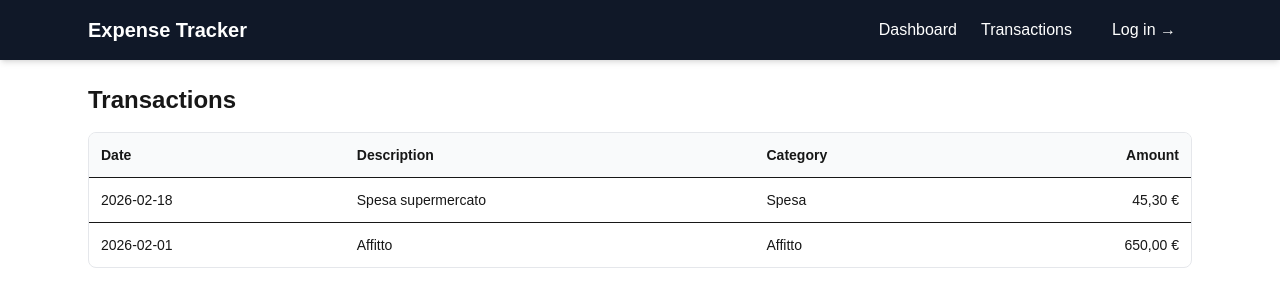
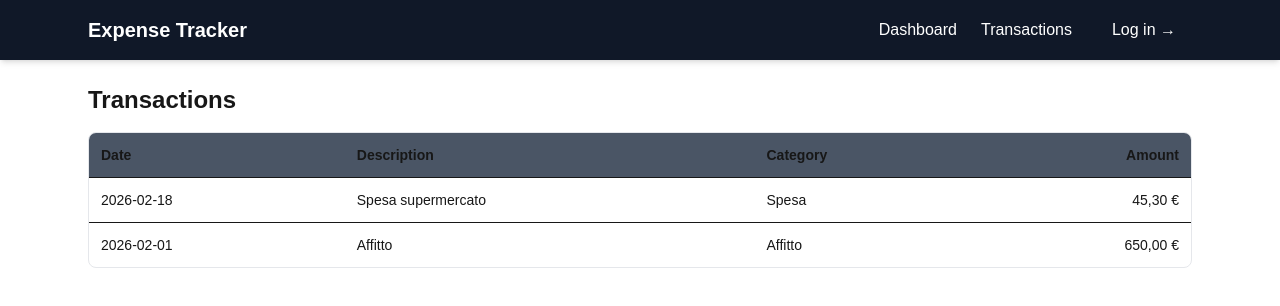
Before and after one commit to Pucc92/Expense-tracker, a Next.js app: page /transactions in a window 1280 px wide. Shown: the top 306 px of the page. Built offline with nearby package versions, Linux system fonts and the light colour scheme.

Commit message:
style: change thead bg color

```diff
--- a/src/app/transactions/page.tsx
+++ b/src/app/transactions/page.tsx
@@ -12,7 +12,7 @@ export default function TransactionsPage() {
       <h1 className="text-2xl font-semibold">Transactions</h1>
       <div className="rounded-lg border border-gray-200 overflow-hidden">
         <table className="w-full text-sm">
-          <thead className="bg-gray-50">
+          <thead className="bg-gray-600">
             <tr className="text-left">
               <th className="p-3">Date</th>
               <th className="p-3">Description</th>
```
